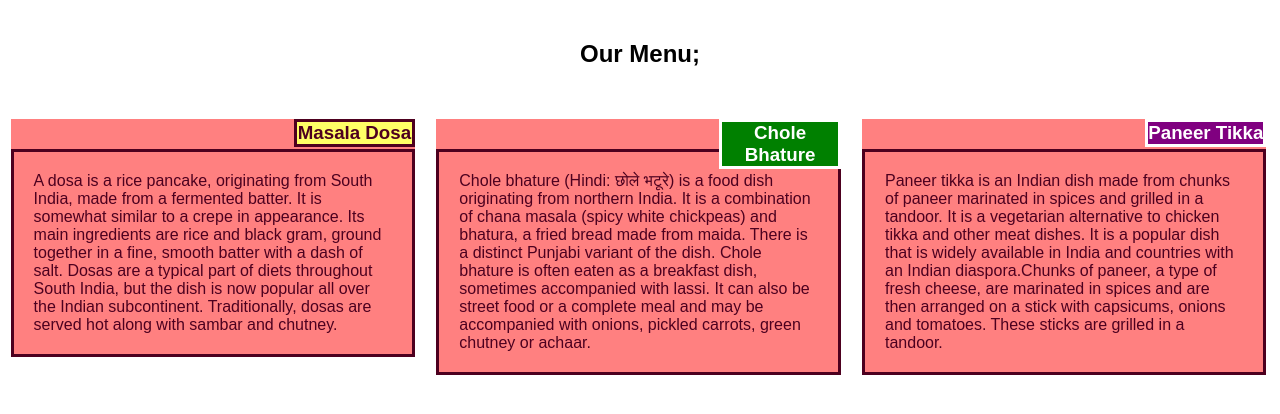
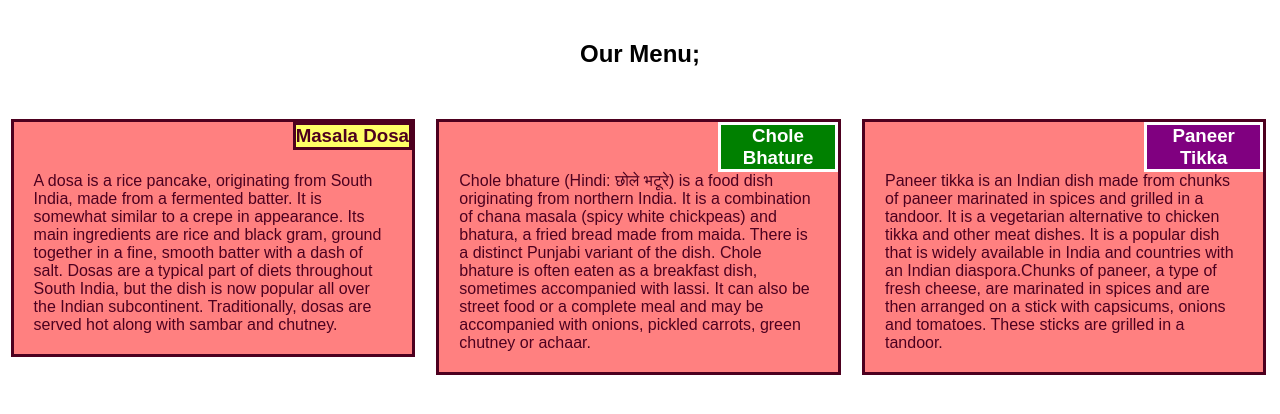
Before and after one commit to veena-02/CourseraTest, a plain HTML site: page module2/index.html in a window 1280 px wide. Drawn offline with Linux system fonts and the light colour scheme.

Commit message:
Update styles.css

```diff
--- a/module2/styles.css
+++ b/module2/styles.css
@@ -18,7 +18,7 @@
  				 background-color: rgb(255, 128, 128);
  				font-family: Arial;
  			  color: rgb(77,0,31);
- 			  order:solid;
+ 			  border:solid;
  			  margin: 10px;
  			  position: relative;
  			  float:left;
@@ -34,7 +34,7 @@
                     margin-inline-end: 0px;
                     padding: 20px;
                     margin-top: 30px;
-                    border: solid;
+
                   }
                   h3{
                   	 text-align: center;
```
